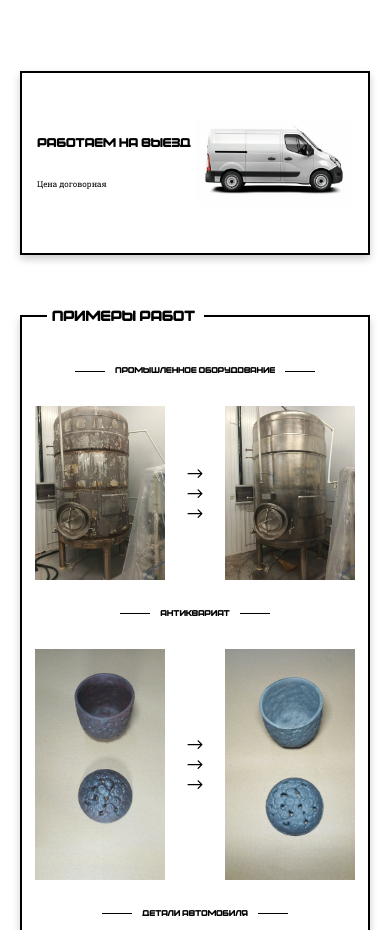
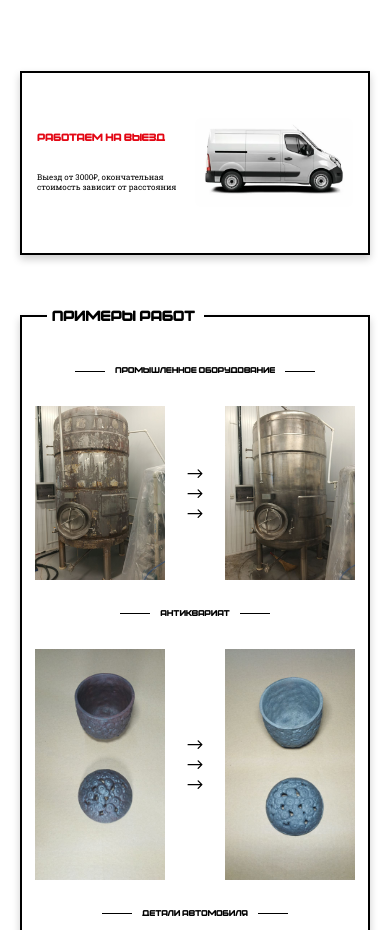
Before and after one commit to xSAPSANx/LaserTime, a React (Vite) app: page / in a window 390 px wide. Shown: the part 1325-2255 px from the top of the page. Built offline with nearby package versions, Linux system fonts and the light colour scheme.

Commit message:
fix adaptive and text delivery block

```diff
--- a/src/components/Advantages/index.scss
+++ b/src/components/Advantages/index.scss
@@ -26,7 +26,7 @@
 			.feature-title {
 				font-size: 19px;
 				font-family: 'BOWLER-Regular', sans-serif;
-				color: #e30613; // Цвет заголовка
+				color: #e30613;
 				margin: 0 0 10px;
 				font-weight: bold;
 			}
--- a/src/components/Delivery/index.scss
+++ b/src/components/Delivery/index.scss
@@ -25,13 +25,16 @@
 
 .delivery-title {
 	font-family: 'BOWLER-Regular', sans-serif;
+
 	font-size: 32px;
 	font-weight: bold;
 	text-transform: uppercase;
+	color: #e30613;
 }
 
 .delivery-subtitle {
 	font-size: 19px;
+	max-width: 400px;
 }
 
 .delivery-image {
@@ -58,19 +61,20 @@
 	}
 }
 
-@media (max-width: 750px) {
+@media (max-width: 800px) {
 	.delivery-title {
 		font-size: 18px;
 	}
 	.delivery-subtitle {
 		font-size: 12px;
+		max-width: 300px;
 	}
 	.delivery-block {
 		height: 350px;
 	}
 }
 
-@media (max-width: 600px) {
+@media (max-width: 700px) {
 	.delivery-title {
 		font-size: 14px;
 	}
@@ -78,28 +82,29 @@
 		font-size: 9px;
 	}
 	.delivery-block {
-		height: 300px;
+		height: 250px;
 	}
 }
 
-@media (max-width: 500px) {
+@media (max-width: 600px) {
 	.delivery-title {
 		font-size: 12px;
 	}
 	.delivery-subtitle {
 		font-size: 8px;
+		max-width: 200px;
 	}
 	.delivery-block {
 		height: 200px;
 	}
 }
 
-@media (max-width: 400px) {
+@media (max-width: 450px) {
 	.delivery-title {
-		font-size: 12px;
+		font-size: 10px;
 	}
 	.delivery-subtitle {
-		font-size: 8px;
+		max-width: 150px;
 	}
 	.delivery-block {
 		height: 150px;
--- a/src/components/Delivery/index.tsx
+++ b/src/components/Delivery/index.tsx
@@ -5,7 +5,7 @@ export const Delivery = () => {
 		<div className='delivery-block'>
 			<div className='delivery-content'>
 				<h2 className='delivery-title'>РАБОТАЕМ НА ВЫЕЗД</h2>
-				<p className='delivery-subtitle'>Цена договорная</p>
+				<p className='delivery-subtitle'>Выезд от 3000₽, окончательная стоимость зависит от расстояния</p>
 			</div>
 			<div className='delivery-image'>
 				<img src='/photo/carDelivery.webp' alt='Бесплатная доставка' className='delivery-van' />
```
